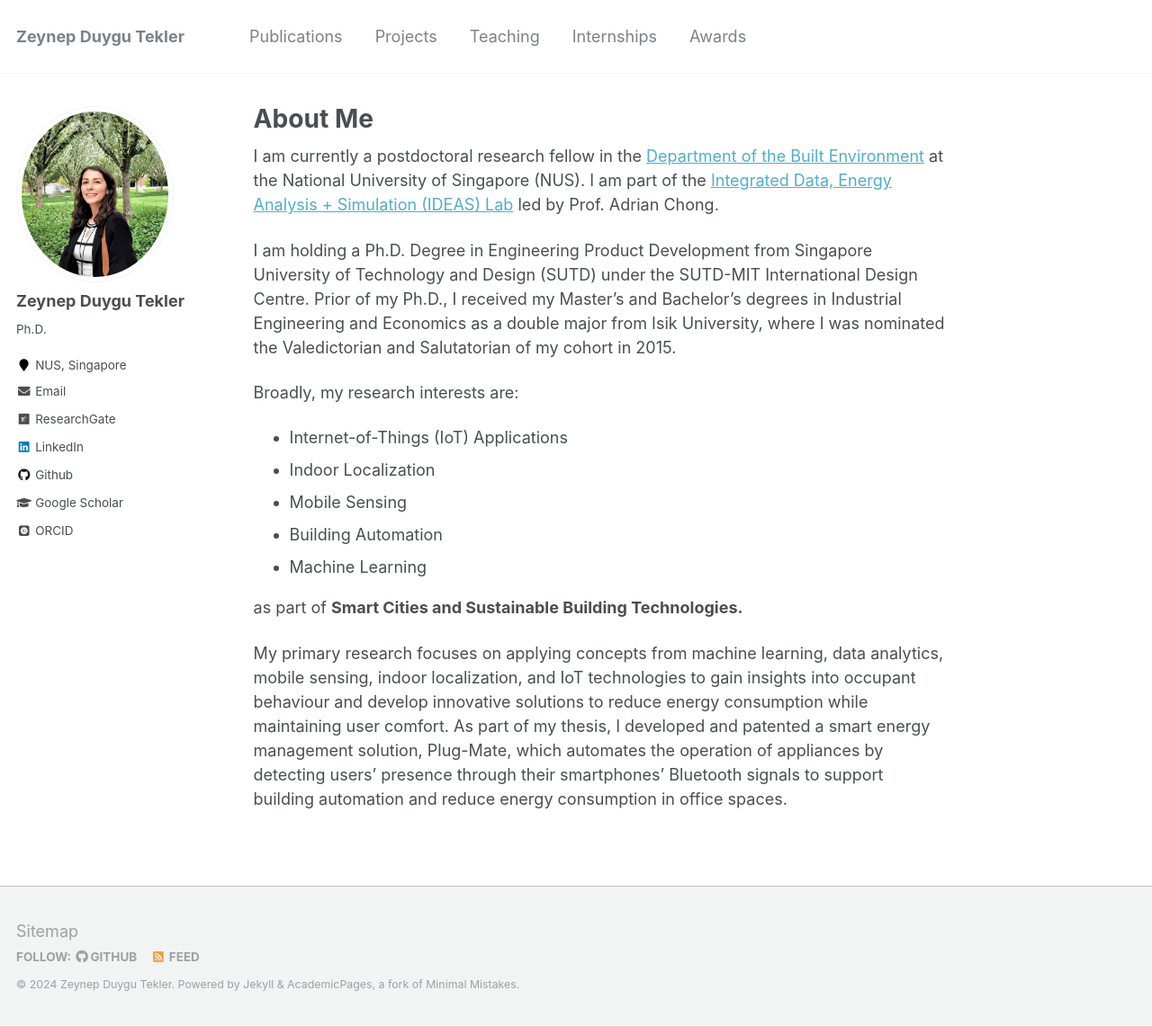
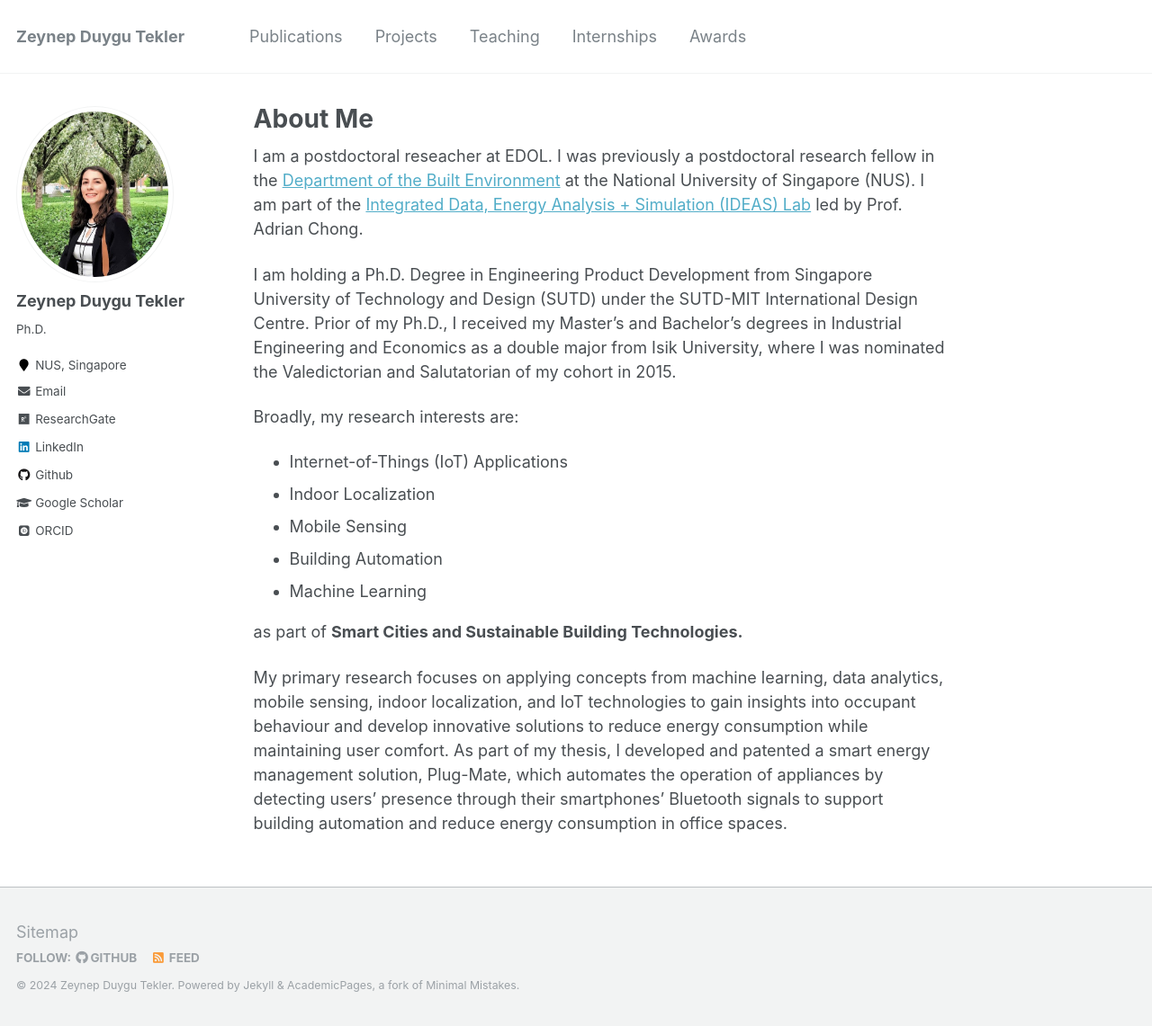
Before and after one commit to zeynepduygutekler/zeynepduygutekler.github.io, a Jekyll site: the page built from _pages/about.md, in a window 1280 px wide and 1141 px high. Shown: the whole window at 90% size. Built offline with Jekyll 4.4.1, drawn with Linux system fonts in a browser that asks for light colours; some web fonts are replaced.

Commit message:
about changed
 Committer: zeynepduygutekler <zeynepduygutekler17@gmail.com>

```diff
--- a/_pages/about.md
+++ b/_pages/about.md
@@ -7,8 +7,8 @@ redirect_from:
   - /about/
   - /about.html
 ---
-
-I am currently a postdoctoral research fellow in the [Department of the Built Environment](https://cde.nus.edu.sg/dbe/) at the National University of Singapore (NUS).
+I am a postdoctoral reseacher at EDOL.
+I was previously a postdoctoral research fellow in the [Department of the Built Environment](https://cde.nus.edu.sg/dbe/) at the National University of Singapore (NUS).
 I am part of the [Integrated Data, Energy Analysis + Simulation (IDEAS) Lab](https://ideaslab.io/) led by Prof. Adrian Chong.
 
 I am holding a Ph.D. Degree in Engineering Product Development from
```
